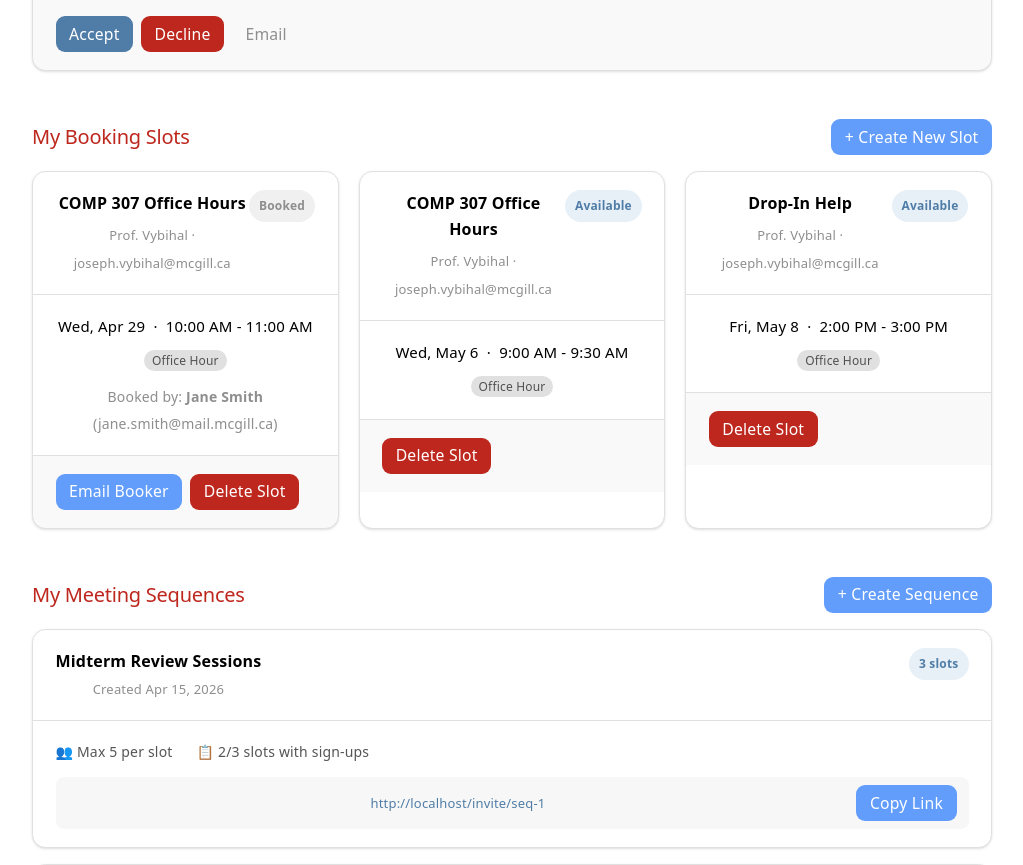
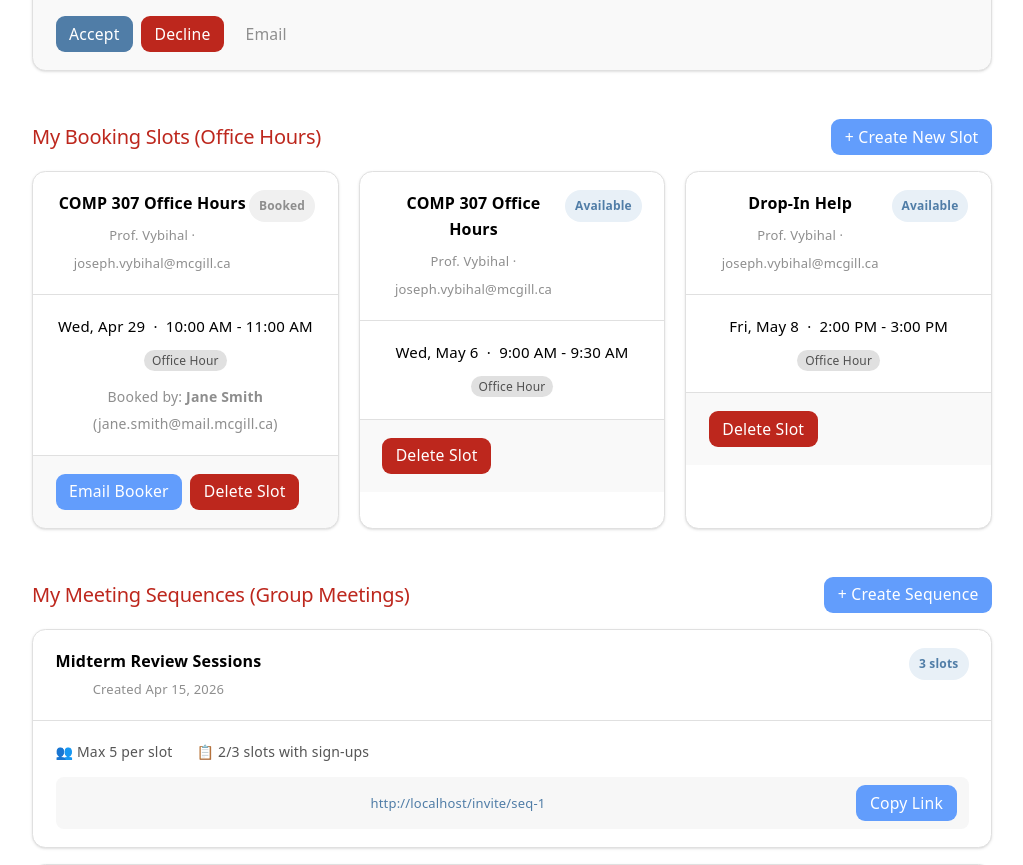
Before and after one commit to AyazCiplak/comp307-booking-frontend, a React (Vite) app: page /dashboard in a window 1280 px wide. Shown: the part 1700-2565 px from the top of the page, without its empty margins (128-1151 px from the left). Built offline with nearby package versions, Linux system fonts and the light colour scheme.

Commit message:
Updated dashboard title sections for owners

```diff
--- a/src/pages/shared/Dashboard.tsx
+++ b/src/pages/shared/Dashboard.tsx
@@ -246,7 +246,7 @@ function Dashboard() {
           {/* Section 4: My Booking Slots (Type 3) */}
           <section style={{ marginBottom: "48px" }}>
             <div style={sectionRow}>
-              <h2 style={{ fontSize: "20px", margin: 0 }}>My Booking Slots</h2>
+              <h2 style={{ fontSize: "20px", margin: 0 }}>My Booking Slots (Office Hours)</h2>
               <Button
                 variant="secondary"
                 size="sm"
@@ -270,7 +270,7 @@ function Dashboard() {
           {/* Section 5: My Meeting Sequences (Type 2) */}
           <section style={{ marginBottom: "48px" }}>
             <div style={sectionRow}>
-              <h2 style={{ fontSize: "20px", margin: 0 }}>My Meeting Sequences</h2>
+              <h2 style={{ fontSize: "20px", margin: 0 }}>My Meeting Sequences (Group Meetings)</h2>
               <Button
                 variant="secondary"
                 size="sm"
```
